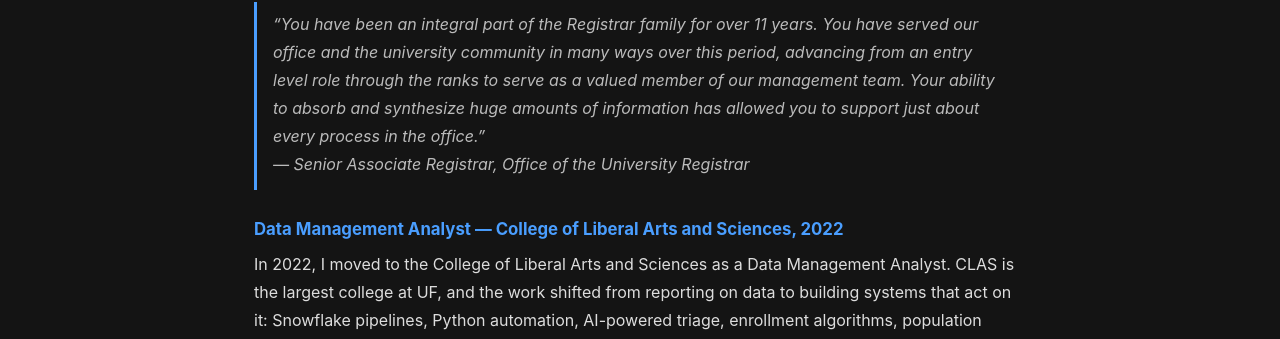
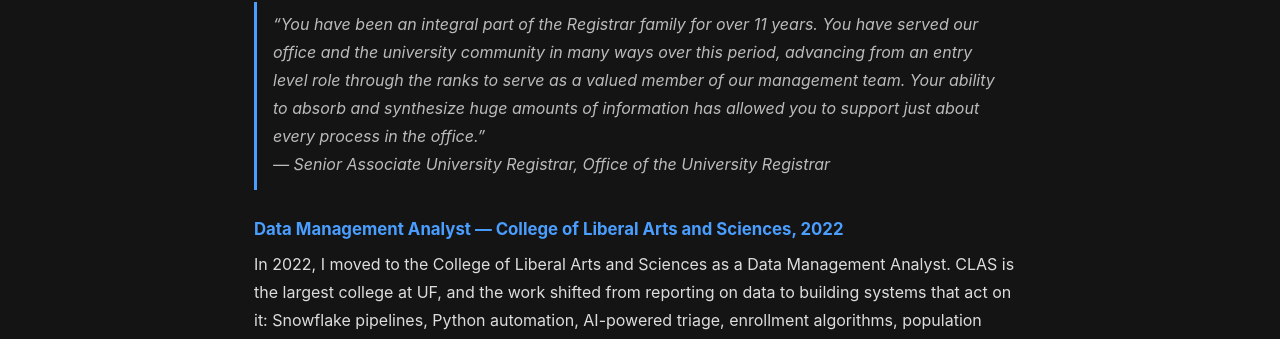
Before and after one commit to joeufl/portfolio, a Jekyll site: the page built from about.md, in a window 1280 px wide and 900 px high, scrolled down 825 px. Shown: the part 106-445 px from the top of the window. Built offline with Jekyll 4.4.1, drawn with Linux system fonts in a browser that asks for light colours.

Commit message:
minor diff

```diff
--- a/about.md
+++ b/about.md
@@ -18,8 +18,8 @@ In 2016, I was selected to join [COMPASS](https://administrativememo.ufl.edu/201
 When I returned to the Registrar's Office from the COMPASS project, I moved into the Business Intelligence Analyst role. Starting in the role in 2019, I could build analytics that made sense of what the system was actually doing. I built dashboards and reports used by department and executive leadership, partnered with UFIT on system enhancements, and ran campus-wide training sessions.
 
 > "You have been an integral part of the Registrar family for over 11 years. You have served our office and the university community in many ways over this period, advancing from an entry level role through the ranks to serve as a valued member of our management team. Your ability to absorb and synthesize huge amounts of information has allowed you to support just about every process in the office."
-> — Senior Associate Registrar, Office of the University Registrar
-<!-- Final UF Engaged -->
+> — Senior Associate University Registrar, Office of the University Registrar
+<!-- Final UF Engaged 2022-->
 
 ### Data Management Analyst — College of Liberal Arts and Sciences, 2022
 
@@ -27,6 +27,7 @@ In 2022, I moved to the College of Liberal Arts and Sciences as a Data Managemen
 
 > "I especially appreciate that he is always willing to answer questions and help bring clarity to complicated processes. Joe’s professionalism, innovation, and collaborative spirit continue to elevate our work in significant ways."
 > — Associate Dean, College of Liberal Arts and Science
+<!-- UF Engaged 2026 -->
 
 ### Instructor, First Year Florida — 2015–2025
 
```
